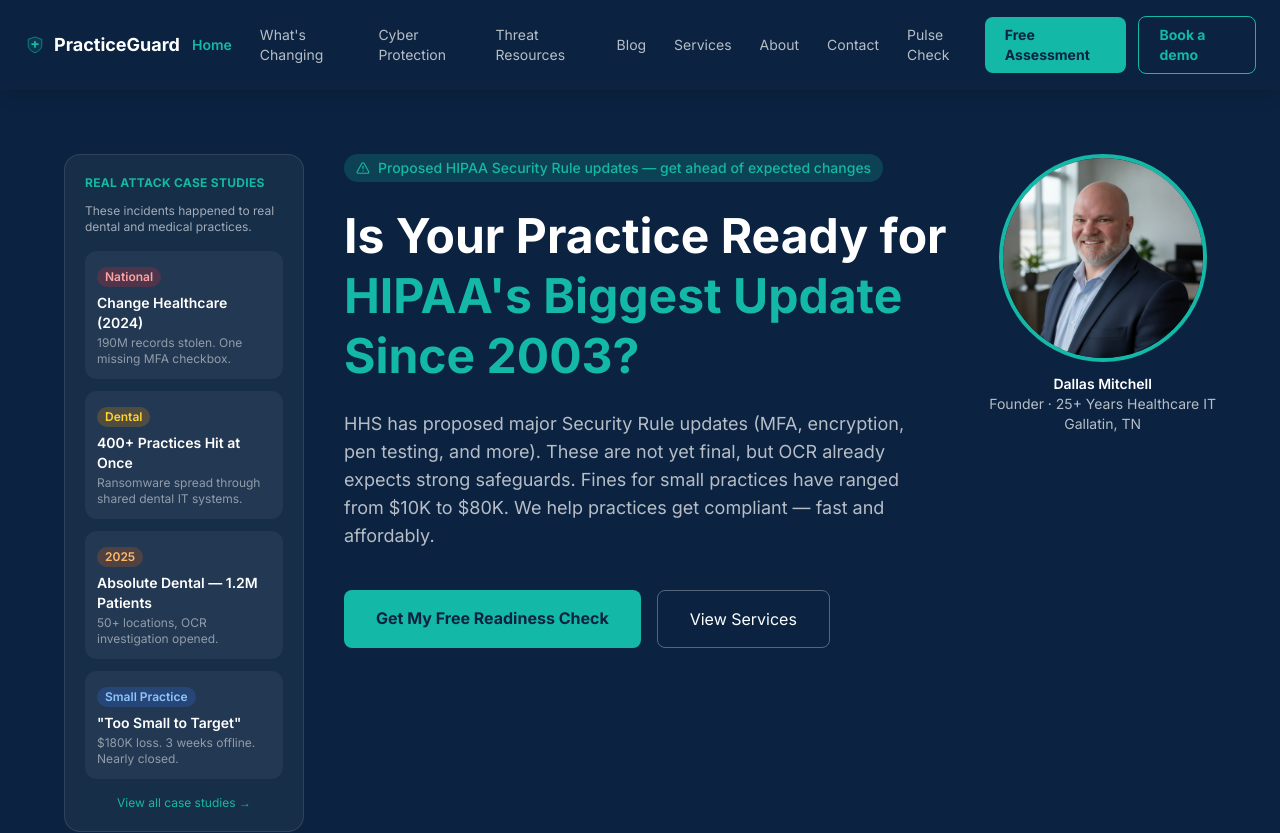
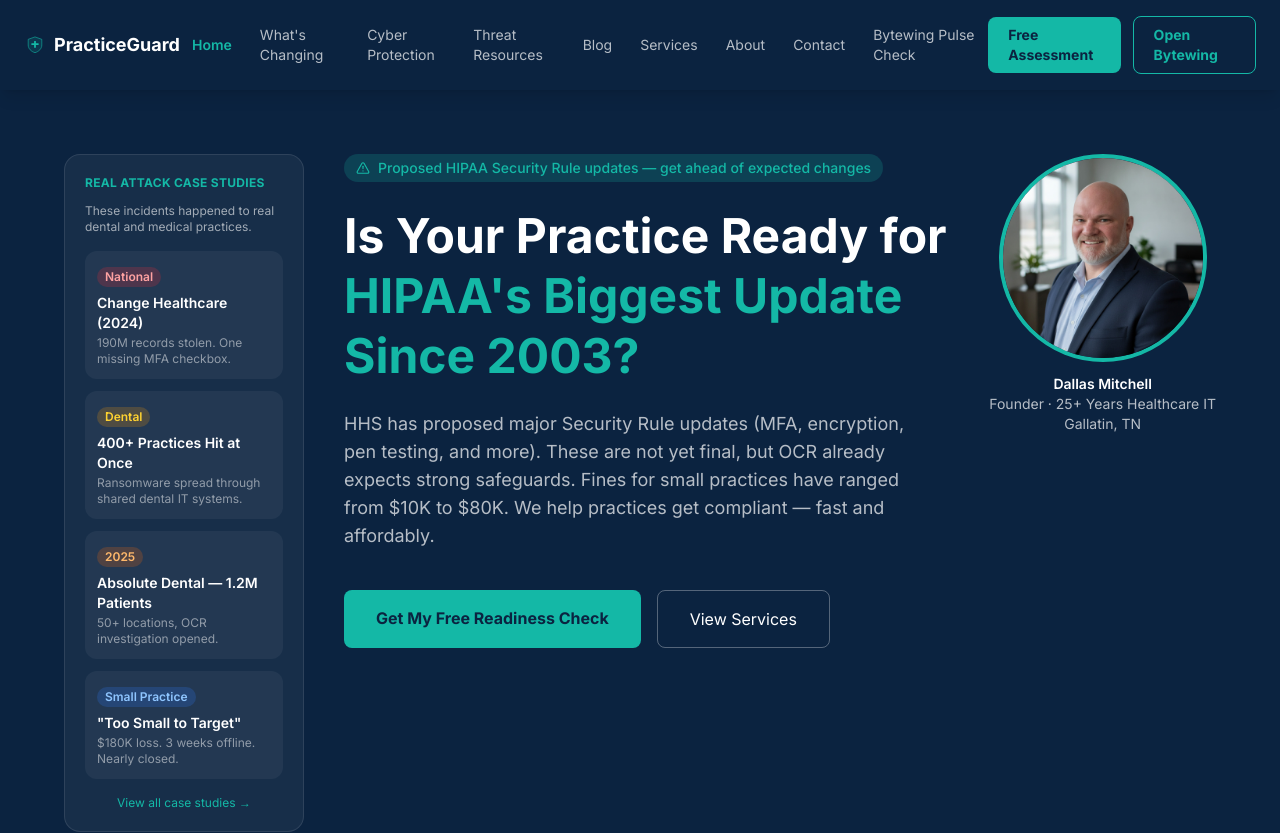
Before and after one commit to ApexDigital76/practiceguard-app, a Next.js app: page / in a window 1280 px wide. Shown: the top 833 px of the page. Built offline with nearby package versions, Linux system fonts and the light colour scheme.

Commit message:
Align marketing site: PracticeGuard company + Bytewing product CTAs and nav

```diff
--- a/components/Navbar.tsx
+++ b/components/Navbar.tsx
@@ -14,7 +14,7 @@
   { href: '/#services', label: 'Services' },
   { href: '/#about', label: 'About' },
   { href: '/#contact', label: 'Contact' },
-  { href: 'https://app.practice-guard.com', label: 'Pulse Check' },
+  { href: 'https://app.practiceguardcompliance.com/pulse-check', label: 'Bytewing Pulse Check' },
 ]
 
 export default function Navbar() {
@@ -59,10 +59,12 @@
             Free Assessment
           </Link>
           <Link
-            href="/book-a-demo"
+            href="https://app.practiceguardcompliance.com"
+            target="_blank"
+            rel="noopener noreferrer"
             className="border border-[#14b8a6] text-[#14b8a6] font-bold px-5 py-2 rounded-lg text-sm hover:bg-[#14b8a6]/10 transition-colors hidden sm:block"
           >
-            Book a demo
+            Open Bytewing
           </Link>
           <button
             onClick={() => setMobileOpen(o => !o)}
@@ -100,11 +102,13 @@
               Free Assessment
             </Link>
             <Link
-              href="/book-a-demo"
+              href="https://app.practiceguardcompliance.com"
+              target="_blank"
+              rel="noopener noreferrer"
               onClick={() => setMobileOpen(false)}
               className="block text-center border border-[#14b8a6] text-[#14b8a6] font-bold px-5 py-3 rounded-lg text-sm hover:bg-[#14b8a6]/10 transition-colors mt-2"
             >
-              Book a demo
+              Open Bytewing
             </Link>
           </div>
         </div>
```
